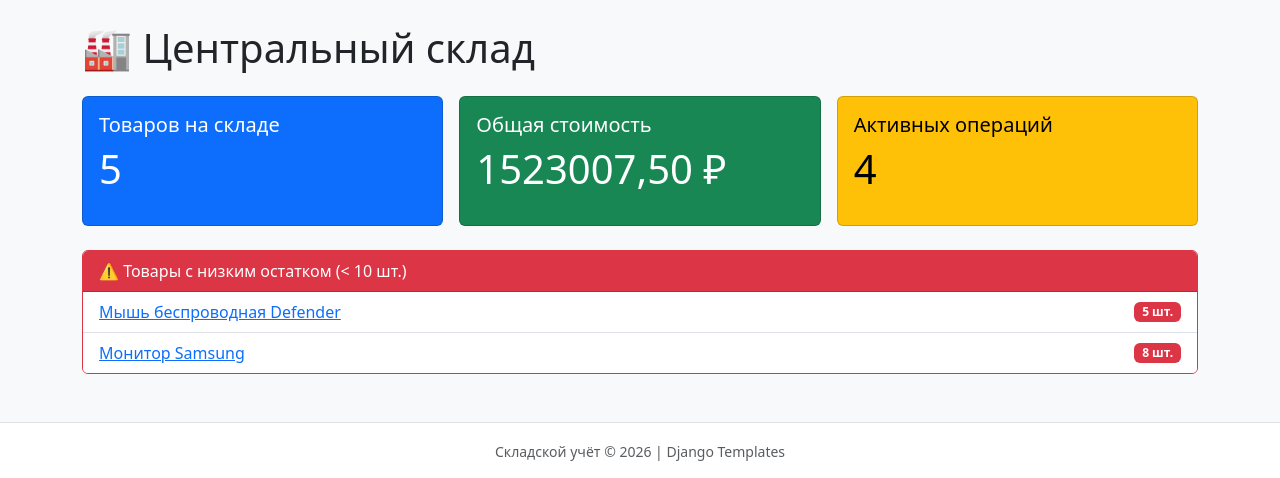
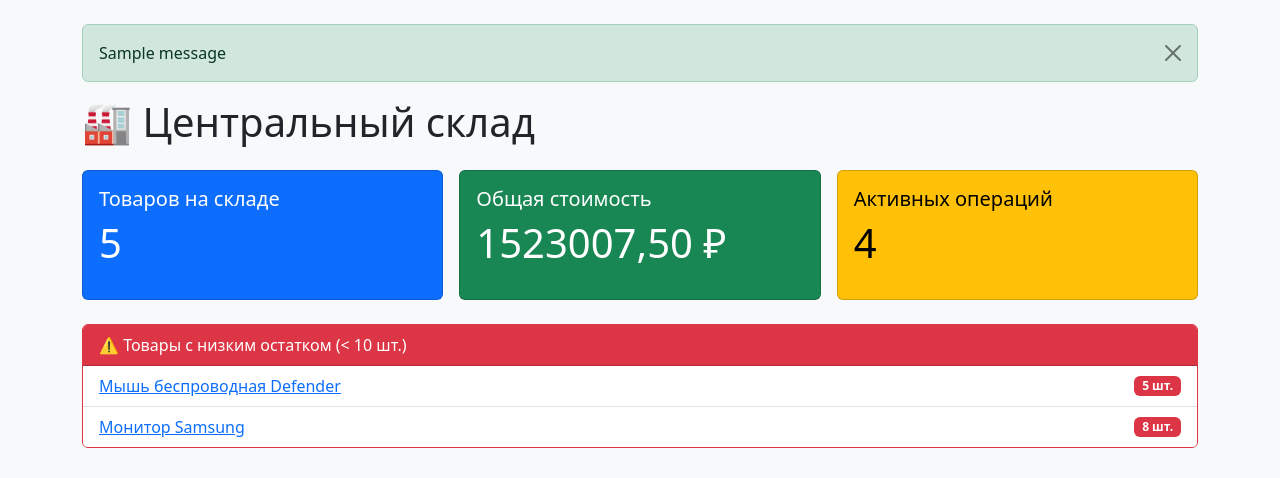
Before and after one commit to Elkhandro/stock-control, a Django app: page / in a window 1280 px wide. Shown: the part 80-558 px from the top of the page. Run offline with Django 5.2, Linux system fonts and the light colour scheme; data comes from the database, SQL or seed files in the repository; tables that the repository leaves empty hold one stand-in row (values such as "Sample post"); one stand-in notice (Sample message) is shown.

Commit message:
ПР11: показывать сообщения об успешном сохранении и отмене

```diff
--- a/templates/base.html
+++ b/templates/base.html
@@ -13,6 +13,7 @@
     {% include "includes/navigation.html" %}
 
     <main class="container mb-5">
+        {% if messages %}{% for message in messages %}<div class="alert alert-{{ message.tags|default:'info' }} alert-dismissible fade show" role="alert">{{ message }}<button type="button" class="btn-close" data-bs-dismiss="alert"></button></div>{% endfor %}{% endif %}
         {% block content %}{% endblock %}
     </main>
 
```
